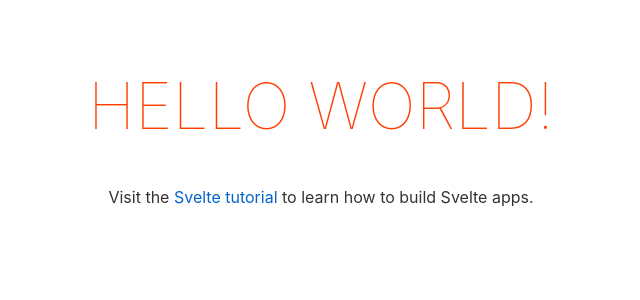
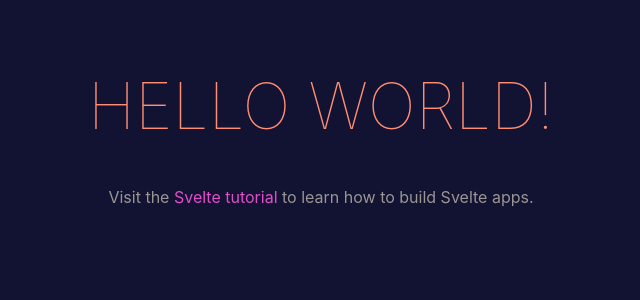
Before and after one commit to Sisifo-G/sisifodev, a Svelte app: page / in a window 1280 px wide. Shown: the top 300 px of the page, without its empty margins (319-959 px from the left). Built offline with nearby package versions, Linux system fonts and the light colour scheme.

Commit message:
Definido esquema de colores

```diff
--- a/src/App.svelte
+++ b/src/App.svelte
@@ -2,21 +2,40 @@
   export let name;
 </script>
 
-<main>
-	<h1>Hello {name}!</h1>
-	<p>Visit the <a href="https://svelte.dev/tutorial">Svelte tutorial</a> to learn how to build Svelte apps.</p>
-</main>
+<style>
+  :root {
+    --dark-blue: #121232;
+    --medium-blue: #1c1e45;
+    --light-blue: #32436f;
+    --other-blue: #1d8cf8;
+    --white-color: #e9f7ff;
+    --light-gray: #9a9694;
+    --intense-gray: #344675;
+    --intense-coral: #ff8d72;
+    --light-coral: #46304a;
+    --intense-green: #00f2c3;
+    --light-green: #12455b;
+    --intense-purple: #e14eca;
+    --light-purple: #40235c;
+    --intense-pink: #fd5d93;
+  }
 
-<style>
+  :global(body) {
+    background-color: var(--dark-blue);
+    color: var(--light-gray);
+  }
   main {
     text-align: center;
     padding: 1em;
     max-width: 240px;
     margin: 0 auto;
   }
+  a {
+    color: var(--intense-purple);
+  }
 
   h1 {
-		color: #ff3e00;
+    color: var(--intense-coral);
     text-transform: uppercase;
     font-size: 4em;
     font-weight: 100;
@@ -28,3 +47,12 @@
     }
   }
 </style>
+
+<main>
+  <h1>Hello {name}!</h1>
+  <p>
+    Visit the
+    <a href="https://svelte.dev/tutorial">Svelte tutorial</a>
+    to learn how to build Svelte apps.
+  </p>
+</main>
```
Lines whose indentation alone changed are shown as unchanged.
